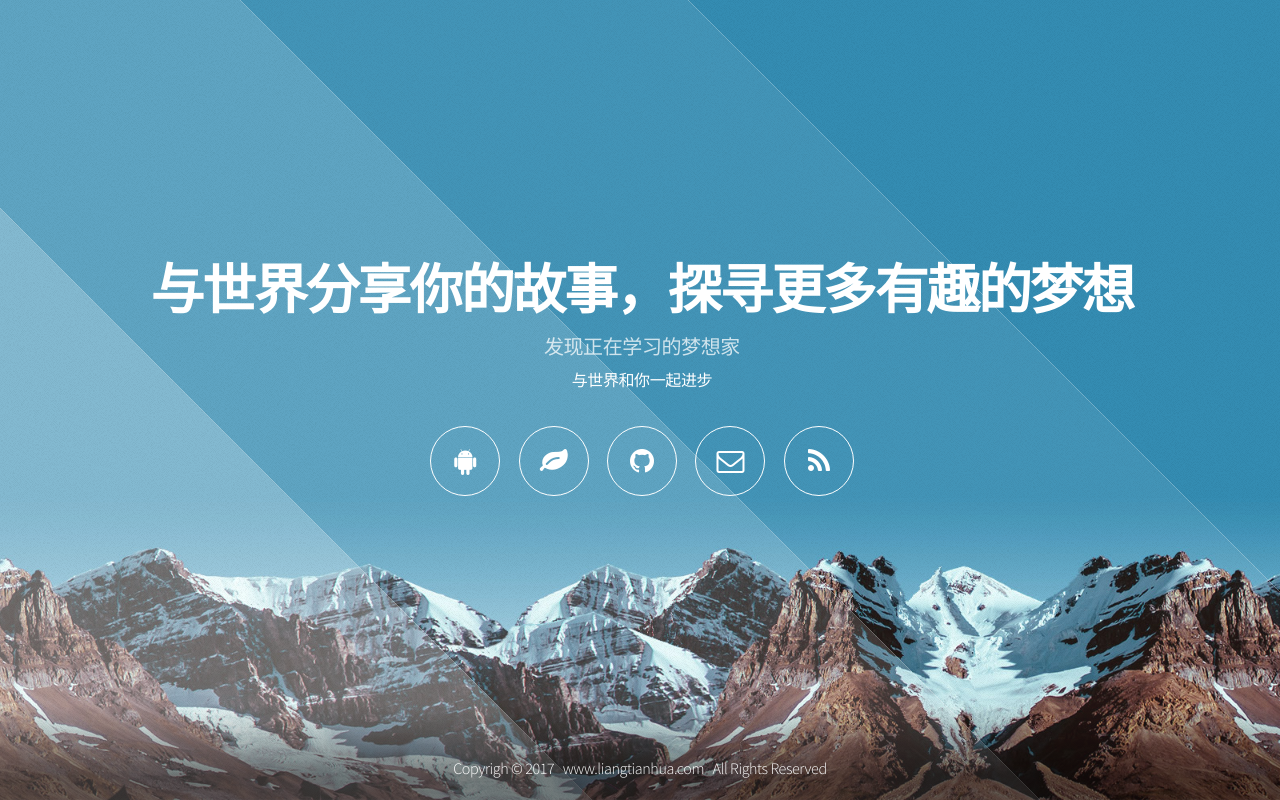
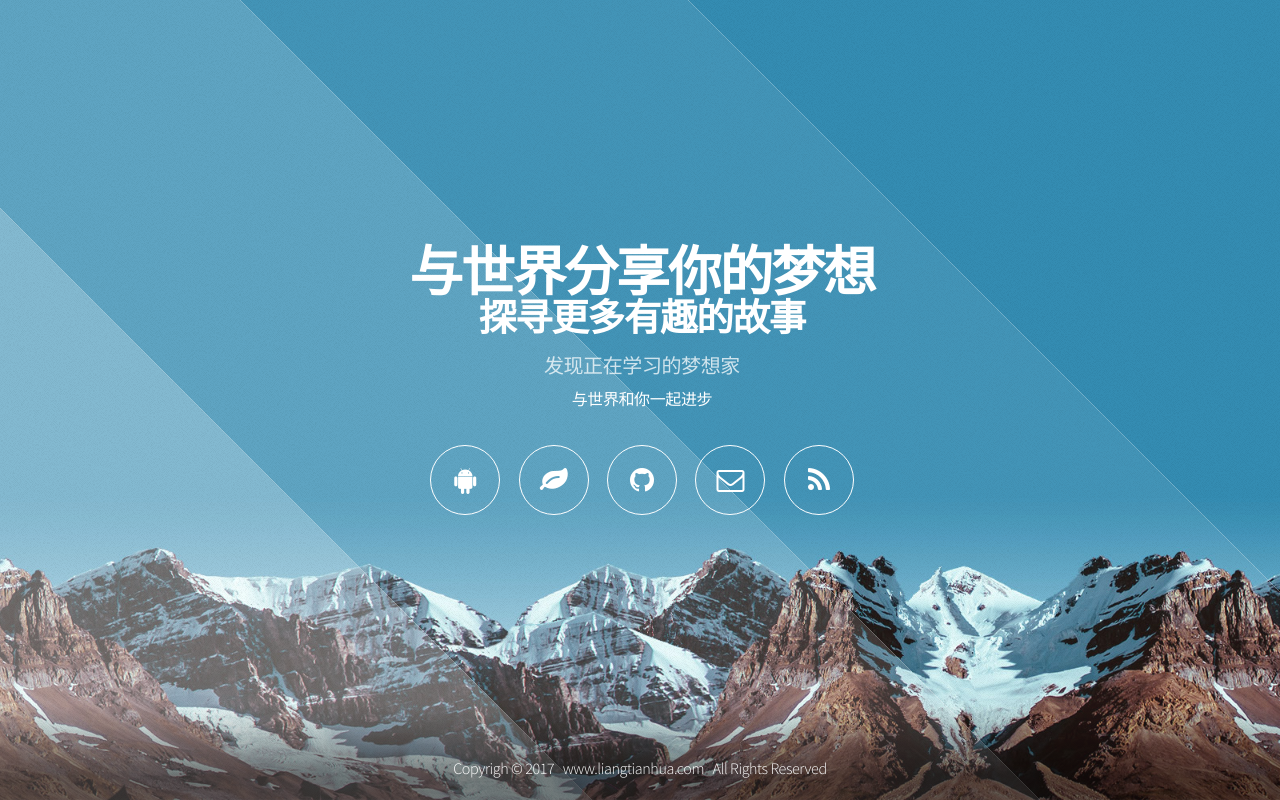
Before and after one commit to Allen-Liang/Allen-Liang.github.io, a plain HTML site: page index.html in a window 1280 px wide. Drawn offline with Linux system fonts and the light colour scheme.

Commit message:
Update index.html

```diff
--- a/index.html
+++ b/index.html
@@ -28,7 +28,8 @@
 			<div id="main">
 
 				<header id="header">
-					<h1>与世界分享你的故事，探寻更多有趣的梦想</h1>
+					<h1>与世界分享你的梦想</h1>
+					<h2>探寻更多有趣的故事</h2>
 					<p>发现正在学习的梦想家</p>
 					<p1>与世界和你一起进步</p1>
 					<nav>
```
